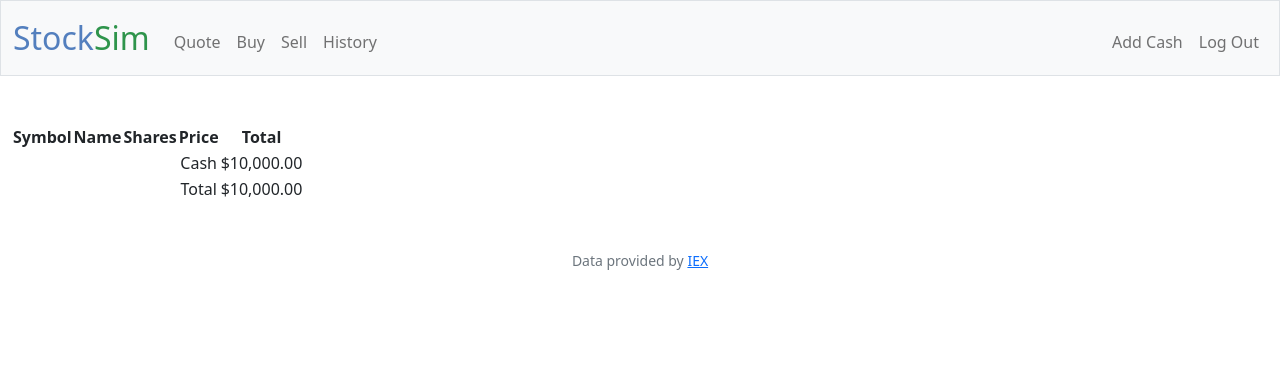
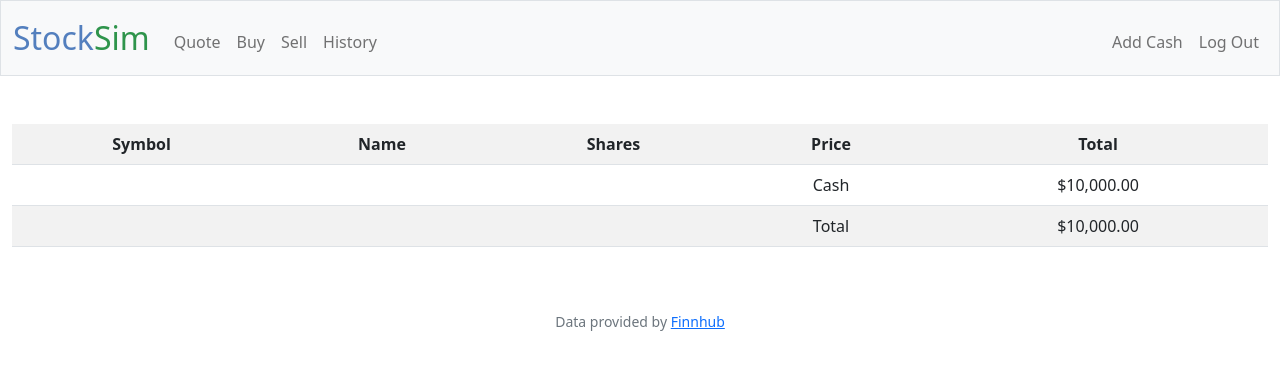
Before and after one commit to brockmeyer7/Stock_Simulator, a Django app: page / in a window 1280 px wide. Shown: the top 370 px of the page. Run offline with Django 4.2, Linux system fonts and the light colour scheme; the visitor is signed in with stand-in values (Sample User, id 1); data that the repository does not hold is empty.

Commit message:
update api to Finnhub api, change formatting of tables

```diff
--- a/app/settings.py
+++ b/app/settings.py
@@ -23,7 +23,7 @@ BASE_DIR = Path(__file__).resolve().parent.parent
 SECRET_KEY = 'django-insecure-078edo)7_in0@^@nowhee^@)3#rf8b_wzz^gcg=&@(=hesr-df'
 
 # SECURITY WARNING: don't run with debug turned on in production!
-DEBUG = False
+DEBUG = True
 
 ALLOWED_HOSTS = ['*']
 
--- a/static/styles.css
+++ b/static/styles.css
@@ -21,3 +21,9 @@ nav .navbar-brand .green
 {
     color: #2e944b;
 }
+
+.table-container {
+    display: flex;
+    justify-content: center;
+    align-items: center;
+}
--- a/stock_simulator/helpers.py
+++ b/stock_simulator/helpers.py
@@ -27,21 +27,27 @@ def lookup(symbol):
     # Contact API
     try:
         api_key = os.environ.get("API_KEY")
-        url = f"https://cloud.iexapis.com/stable/stock/{urllib.parse.quote_plus(symbol)}/quote?token={api_key}"
-        response = requests.get(url)
-        response.raise_for_status()
-    except requests.RequestException:
+        quote_url = f"https://finnhub.io/api/v1/quote?symbol={urllib.parse.quote_plus(symbol)}&token={api_key}"
+        info_url = f"https://finnhub.io/api/v1/stock/profile2?symbol={urllib.parse.quote_plus(symbol)}&token={api_key}"
+        quote_r = requests.get(quote_url)
+        info_r = requests.get(info_url)
+        quote_r.raise_for_status()
+        info_r.raise_for_status()
+    except requests.RequestException as e:
+        print(e)
         return None
 
     # Parse response
     try:
-        quote = response.json()
+        quote = quote_r.json()
+        info = info_r.json()
         return {
-            "name": quote["companyName"],
-            "price": float(quote["latestPrice"]),
-            "symbol": quote["symbol"]
+            "name": info["name"],
+            "price": float(quote["c"]),
+            "symbol": info["ticker"]
         }
-    except (KeyError, TypeError, ValueError):
+    except (KeyError, TypeError, ValueError) as e:
+        print(e)
         return None
 
 
--- a/stock_simulator/templates/history.html
+++ b/stock_simulator/templates/history.html
@@ -5,7 +5,8 @@
 {% endblock %}
 
 {% block main %}
-    <table >
+<div class="table-container">
+    <table class="table table-striped">
         <tr>
             <th>Type</th>
             <th>Symbol</th>
@@ -23,4 +24,5 @@
             </tr>
         {% endfor %}
     </table>
+</div>
 {% endblock %}
--- a/stock_simulator/templates/index.html
+++ b/stock_simulator/templates/index.html
@@ -5,7 +5,8 @@
 {% endblock %}
 
 {% block main %}
-    <table >
+<div class="table-container">
+    <table class="table table-striped">
         <tr>
             <th>Symbol</th>
             <th>Name</th>
@@ -37,4 +38,5 @@
             <td>{{ gt_usd }}</td>
         </tr>
     </table>
+</div>
 {% endblock %}
--- a/stock_simulator/templates/layout.html
+++ b/stock_simulator/templates/layout.html
@@ -55,7 +55,7 @@
         </main>
 
         <footer class="mb-5 small text-center text-muted">
-            Data provided by <a href="https://iexcloud.io/">IEX</a>
+            Data provided by <a href="https://finnhub.io/">Finnhub</a>
         </footer>
 
     </body>
--- a/stock_simulator/templates/quoted.html
+++ b/stock_simulator/templates/quoted.html
@@ -5,7 +5,8 @@
 {% endblock %}
 
 {% block main %}
-    <table >
+<div class="table-container">
+    <table class="table table-striped">
         <tr>
             <th>Symbol</th>
             <th>Name</th>
@@ -17,4 +18,5 @@
             <td id="price">{{ price }}</td>
         </tr>
     </table>
+</div>
 {% endblock %}
--- a/stock_simulator/views.py
+++ b/stock_simulator/views.py
@@ -12,23 +12,29 @@ class RegisterForm(forms.Form):
     password = forms.CharField()
     confirmation = forms.CharField()
 
+
 class BuyForm(forms.Form):
     symbol = forms.CharField()
     shares = forms.IntegerField(min_value=1)
+
 
 class LoginForm(forms.Form):
     username = forms.CharField()
     password = forms.CharField()
 
+
 class QuoteForm(forms.Form):
     symbol = forms.CharField()
+
 
 class SellForm(forms.Form):
     symbol = forms.CharField()
     shares = forms.IntegerField(min_value=1)
 
+
 class AddCashForm(forms.Form):
     amount = forms.FloatField()
+
 
 @require_http_methods(['GET'])
 @login_required
@@ -58,6 +64,7 @@ def index(request):
 
     return render(request, 'index.html', {'data': data, 'cash_usd': cash_usd, 'gt_usd': gt_usd})
 
+
 @require_http_methods(['GET', 'POST'])
 @login_required
 def buy(request):
@@ -72,7 +79,7 @@ def buy(request):
 
             shares = int(shares)
             symbol_data = lookup(symbol)
-            price = float(symbol_data["price"])
+            price = symbol_data["price"]
             user = request.user
             owned = Owned.objects.filter(user_id=user.id)
             cash = float(user.cash)
@@ -91,13 +98,15 @@ def buy(request):
             cash = cash - (price * shares)
             user.cash = cash
             user.save()
-            t = Transactions(user_id=user, symbol=symbol, price=price, shares=shares, type="buy")
+            t = Transactions(user_id=user, symbol=symbol,
+                             price=price, shares=shares, type="buy")
             t.save()
 
             return redirect('/')
         else:
             return redirect('/buy')
     return render(request, 'buy.html')
+
 
 @require_http_methods(['GET', 'POST'])
 @login_required
@@ -116,7 +125,7 @@ def sell(request):
                 return apology(request, 'Enter valid stock symbol')
 
             symbol_data = lookup(symbol)
-            price = float(symbol_data['price'])
+            price = symbol_data['price']
             user = request.user
             cash = user.cash
 
@@ -125,7 +134,8 @@ def sell(request):
                     if shares == row.shares:
                         cash = cash + (price * shares)
                         user.cash = cash
-                        t = Transactions(user_id=user, symbol=symbol, price=price, shares=shares, type='sell')
+                        t = Transactions(
+                            user_id=user, symbol=symbol, price=price, shares=shares, type='sell')
                         row.delete()
                         user.save()
                         t.save()
@@ -135,7 +145,8 @@ def sell(request):
                         row.shares = row.shares - shares
                         cash = cash + (price * shares)
                         user.cash = cash
-                        t = Transactions(user_id=user, symbol=symbol, price=price, shares=shares, type='sell')
+                        t = Transactions(
+                            user_id=user, symbol=symbol, price=price, shares=shares, type='sell')
                         row.save()
                         user.save()
                         t.save()
@@ -144,6 +155,7 @@ def sell(request):
         else:
             return redirect('/sell')
     return render(request, 'sell.html', {'owned': owned})
+
 
 @require_http_methods(['GET', 'POST'])
 @login_required
@@ -162,15 +174,17 @@ def quote(request):
             return redirect('/quote')
     return render(request, 'quote.html')
 
+
 @require_http_methods(['GET'])
 @login_required
 def history(request):
     transactions = Transactions.objects.filter(user_id=request.user)
     return render(request, 'history.html', {'transactions': transactions})
 
+
 @require_http_methods(['GET', 'POST'])
 def register(request):
-    if request.method=='POST':
+    if request.method == 'POST':
         form = RegisterForm(request.POST)
         if form.is_valid():
             username = form.cleaned_data['username']
@@ -184,13 +198,15 @@ def register(request):
             elif password != confirmation:
                 return apology(request, "Passwords do not match")
 
-            user = User.objects.create_user(username=username, password=password)
+            user = User.objects.create_user(
+                username=username, password=password)
             user.save()
             login(request, user)
             return redirect('/')
         else:
             return redirect('/register')
     return render(request, 'register.html')
+
 
 @require_http_methods(['GET', 'POST'])
 def login_user(request):
@@ -207,15 +223,17 @@ def login_user(request):
             return redirect('/login')
     return render(request, 'login.html')
 
+
 @require_http_methods(['GET'])
 def logout_user(request):
     logout(request)
     return redirect('/login')
 
+
 @require_http_methods(['GET', 'POST'])
 @login_required
 def add_cash(request):
-    if request.method=='POST':
+    if request.method == 'POST':
         form = AddCashForm(request.POST)
         if form.is_valid():
             amount = form.cleaned_data['amount']
```
Also changed, not shown: 1 other file.
